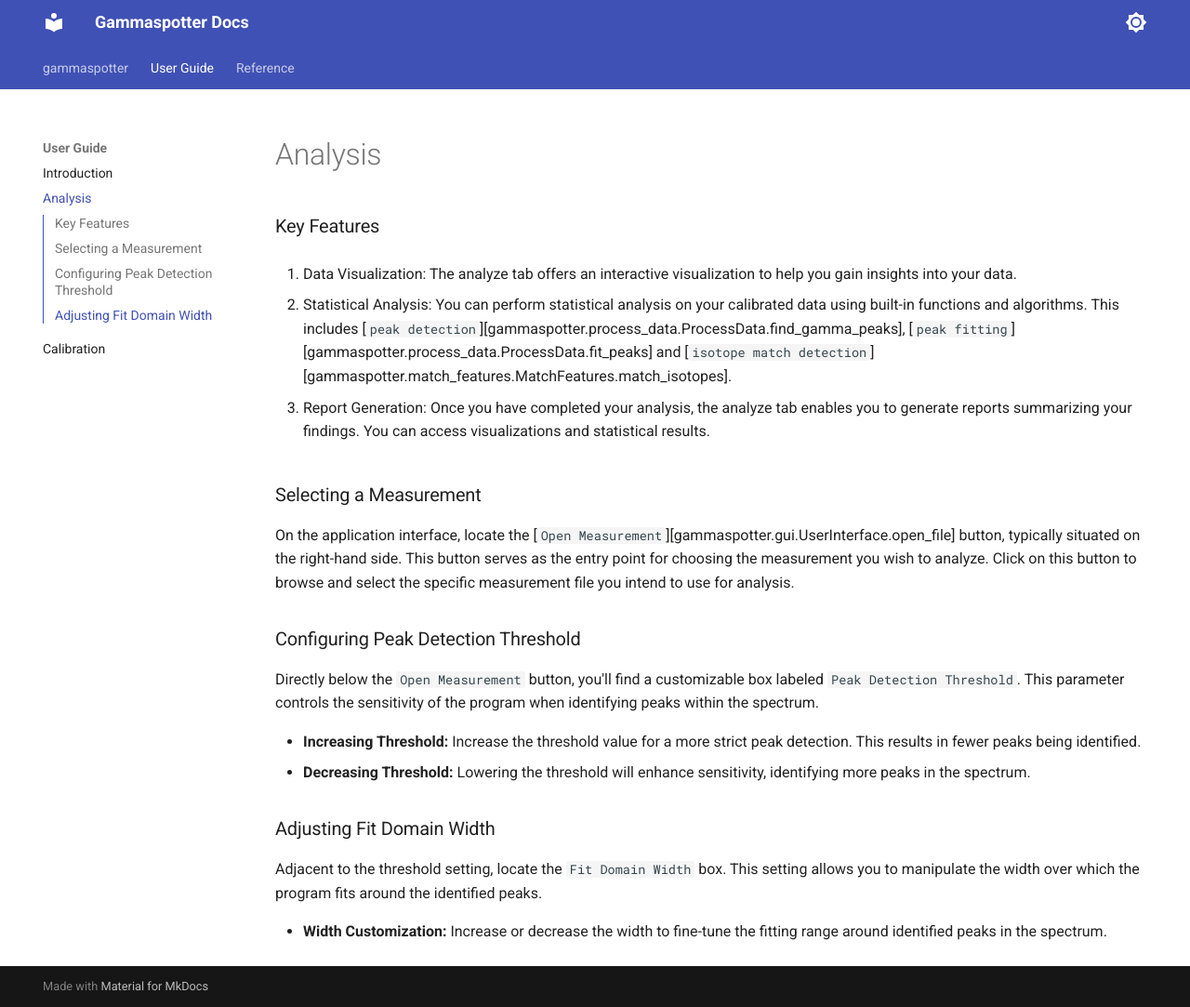
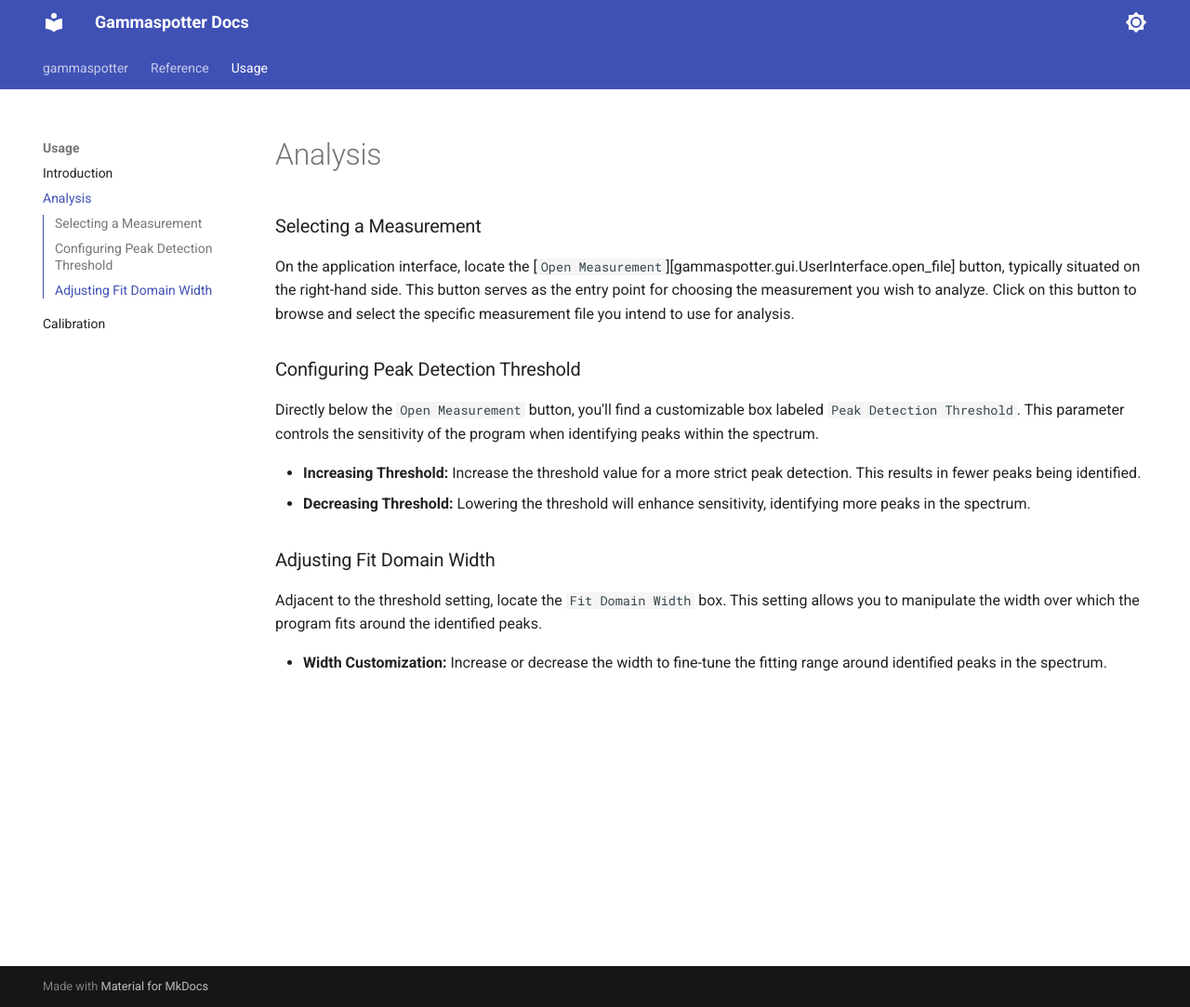
Before and after one commit to tijnsc/gammaspotter, an MkDocs documentation site: the page built from docs/usage/analyze.md, in a window 1280 px wide and 1083 px high. Shown: the whole window at 93% size. Built offline with MkDocs 1.6.1 and Material for MkDocs 9.7.7, drawn with Linux system fonts in a browser that asks for light colours.

Commit message:
move key features to readme instead if analysis

```diff
--- a/docs/User Guide/analyze.md
+++ b/docs/usage/analyze.md
@@ -1,12 +1,4 @@
 # Analysis
-
-### Key Features
-
-1. Data Visualization: The analyze tab offers an interactive visualization to help you gain insights into your data.
-
-2. Statistical Analysis: You can perform statistical analysis on your calibrated data using built-in functions and algorithms. This includes [`peak detection`][gammaspotter.process_data.ProcessData.find_gamma_peaks], [`peak fitting`][gammaspotter.process_data.ProcessData.fit_peaks] and [`isotope match detection`][gammaspotter.match_features.MatchFeatures.match_isotopes].
-
-3. Report Generation: Once you have completed your analysis, the analyze tab enables you to generate reports summarizing your findings. You can access visualizations and statistical results.
 
 ### Selecting a Measurement
 On the application interface, locate the [`Open Measurement`][gammaspotter.gui.UserInterface.open_file] button, typically situated on the right-hand side. This button serves as the entry point for choosing the measurement you wish to analyze. Click on this button to browse and select the specific measurement file you intend to use for analysis.
```
Also changed, not shown: docs/usage/index.md (renamed from docs/User Guide/index.md, +1 -1 lines), docs/usage/calibrate.md (renamed from docs/User Guide/calibrate.md).
